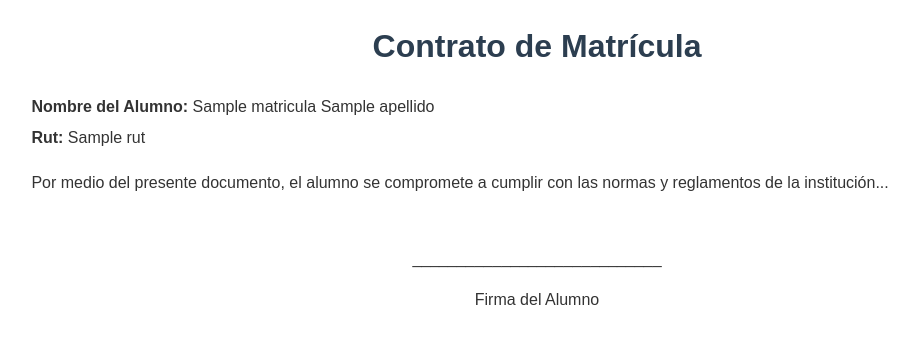
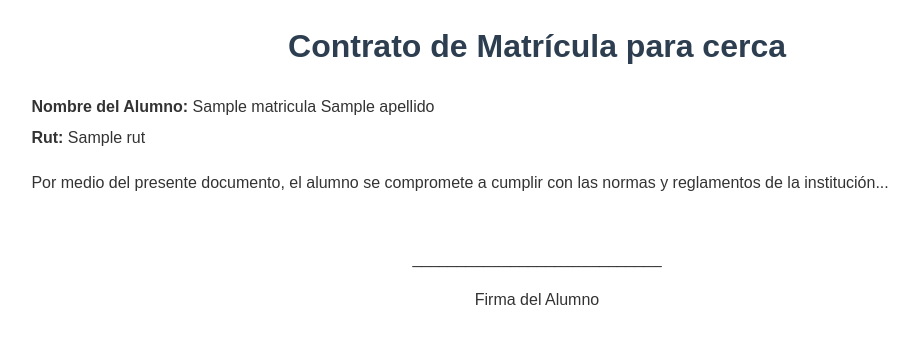
Before and after one commit to dronix69/crudstartel, a Laravel app: template resources/views/contratos/matricula.blade.php in a window 1280 px wide. Shown: the top 344 px of the page, without its empty margins (103-1022 px from the left). Run offline with Laravel 10, Linux system fonts and the light colour scheme; the template is opened without the code that fills it: most values are stand-ins (such as "Sample title", 1, 10 or a date in 2020).

Commit message:
Proyecto se coloca titulo en matricula.blade

```diff
--- a/resources/views/contratos/matricula.blade.php
+++ b/resources/views/contratos/matricula.blade.php
@@ -32,7 +32,7 @@
 </head>
 <body>
     <div class="container">
-        <h1>Contrato de Matrícula</h1>
+        <h1>Contrato de Matrícula para cerca</h1>
 
         <div class="info">
             <p><strong>Nombre del Alumno:</strong> {{ $matricula->nombre }} {{ $matricula->apellido }}</p>
```
